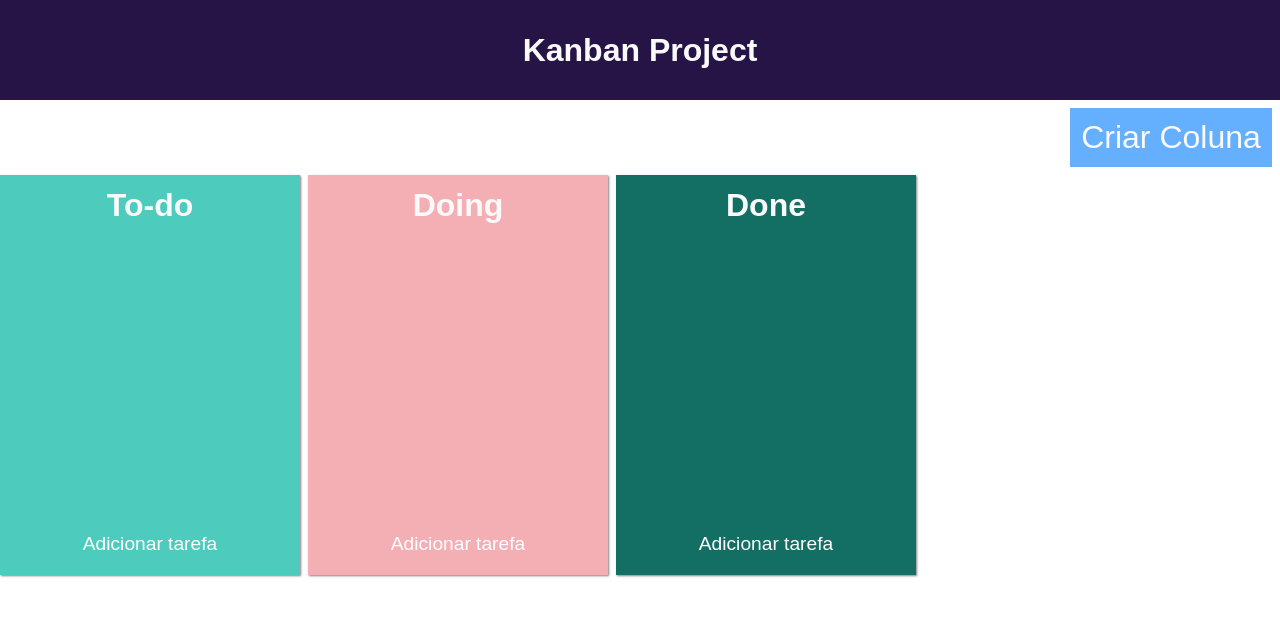
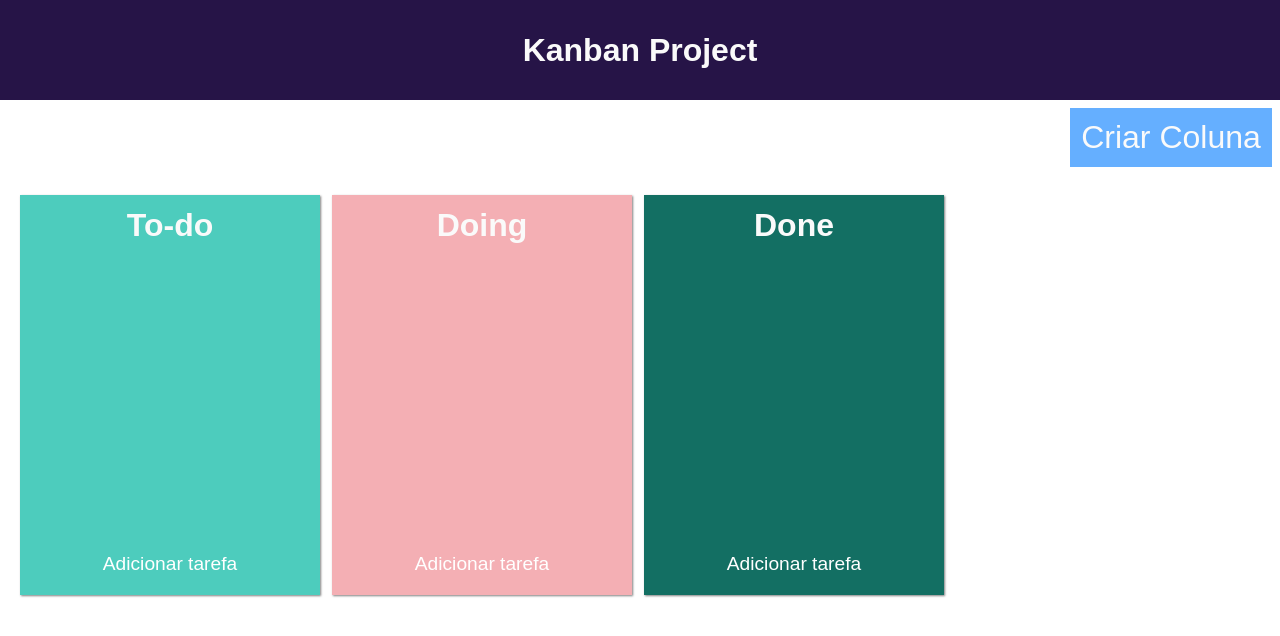
Before and after one commit to ErnestoNto/kanban-project, a React (Create React App) app: page / in a window 1280 px wide. Shown: the top 636 px of the page. Built offline with nearby package versions, Linux system fonts and the light colour scheme.

Commit message:
criação da função de delete

```diff
--- a/src/Components/TaskItem/index.jsx
+++ b/src/Components/TaskItem/index.jsx
@@ -9,10 +9,14 @@ const TaskItem = ({taskCollun, setTaskList}) => {
 
   function addTask (e) {
     if(e.key === 'Enter'){
-      setTaskInput(taskCollun.tasks.push(taskInput))
+      setTaskInput(taskCollun.tasks.unshift(taskInput))
       setTaskInput('')
       setShowInput(false)
     }
+  }
+
+  function deleteItem (i) {
+    setTaskInput(taskCollun.tasks.splice(i, 1))
   }
 
   return (
@@ -26,11 +30,13 @@ const TaskItem = ({taskCollun, setTaskList}) => {
           onChange={e => setTaskInput(e.target.value)}
           onKeyDown={addTask}
         />}
-          {taskCollun.tasks.map((task) => (
-            <C.TaskContainer>
+          {taskCollun.tasks.map((task, i) => (
+            <C.TaskContainer key={taskCollun.id}>
                 <p>{task}</p>
                 <C.ControlsContainer>
-                  <button>X</button>
+                  <button onClick={() => deleteItem(i)}>
+                    X
+                  </button>
                   <button>E</button>
                 </C.ControlsContainer>
             </C.TaskContainer>
--- a/src/index.css
+++ b/src/index.css
@@ -12,9 +12,11 @@ body{
 
 .container{
   width: 100%;
+  margin: auto;
+  padding: 20px;
   display: flex;
   flex-wrap: wrap;
-  gap: 8px;
+  gap: 12px;
 }
 
 @media  (max-width: 600px) {
```
